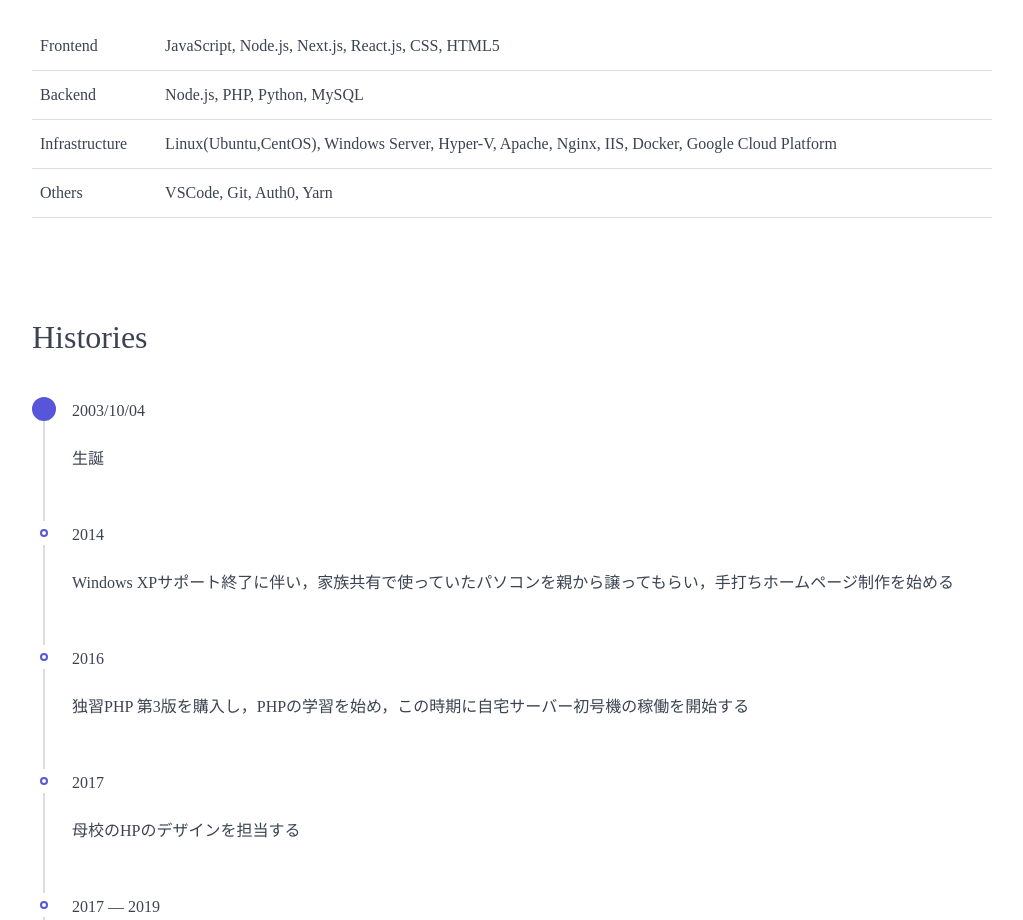
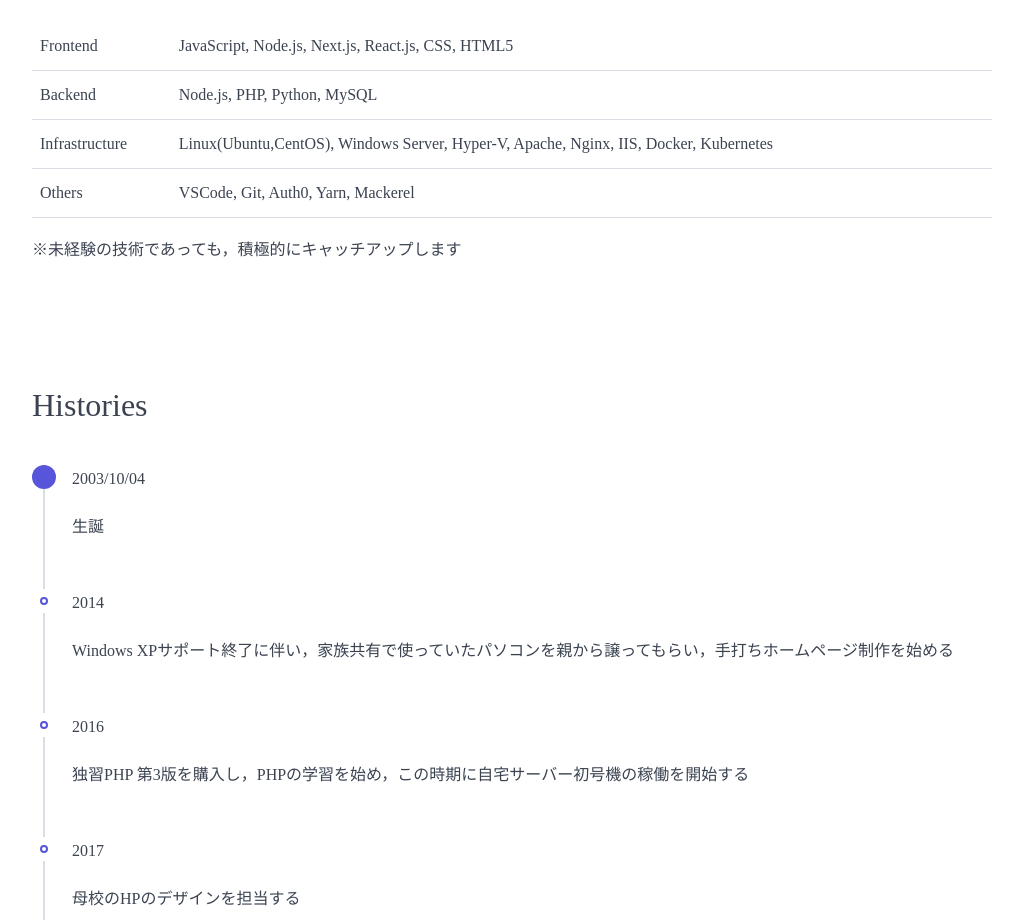
Before and after one commit to 6mile0/Portfolio_V4, a Next.js app: page / in a window 1280 px wide. Shown: the part 863-1783 px from the top of the page, without its empty margins (128-1151 px from the left). Built offline with nearby package versions, Linux system fonts and the light colour scheme; a web font is replaced by a local one.

Commit message:
[Fix] Edit SkillLists

```diff
--- a/pages/index.js
+++ b/pages/index.js
@@ -33,8 +33,8 @@ const profile = {
 const skills = {
   Frontend: "JavaScript, Node.js, Next.js, React.js, CSS, HTML5",
   Backend: "Node.js, PHP, Python, MySQL",
-  Infrastructure: "Linux(Ubuntu,CentOS), Windows Server, Hyper-V, Apache, Nginx, IIS, Docker, Google Cloud Platform",
-  Others: "VSCode, Git, Auth0, Yarn"
+  Infrastructure: "Linux(Ubuntu,CentOS), Windows Server, Hyper-V, Apache, Nginx, IIS, Docker, Kubernetes",
+  Others: "VSCode, Git, Auth0, Yarn, Mackerel"
 }
 
 const histories = [
@@ -191,6 +191,9 @@ const Home = () => {
               })}
             </tbody>
           </table>
+          <div className="description">
+            <p>※未経験の技術であっても，積極的にキャッチアップします</p>
+          </div>
         </div>
       </div>
 
```
